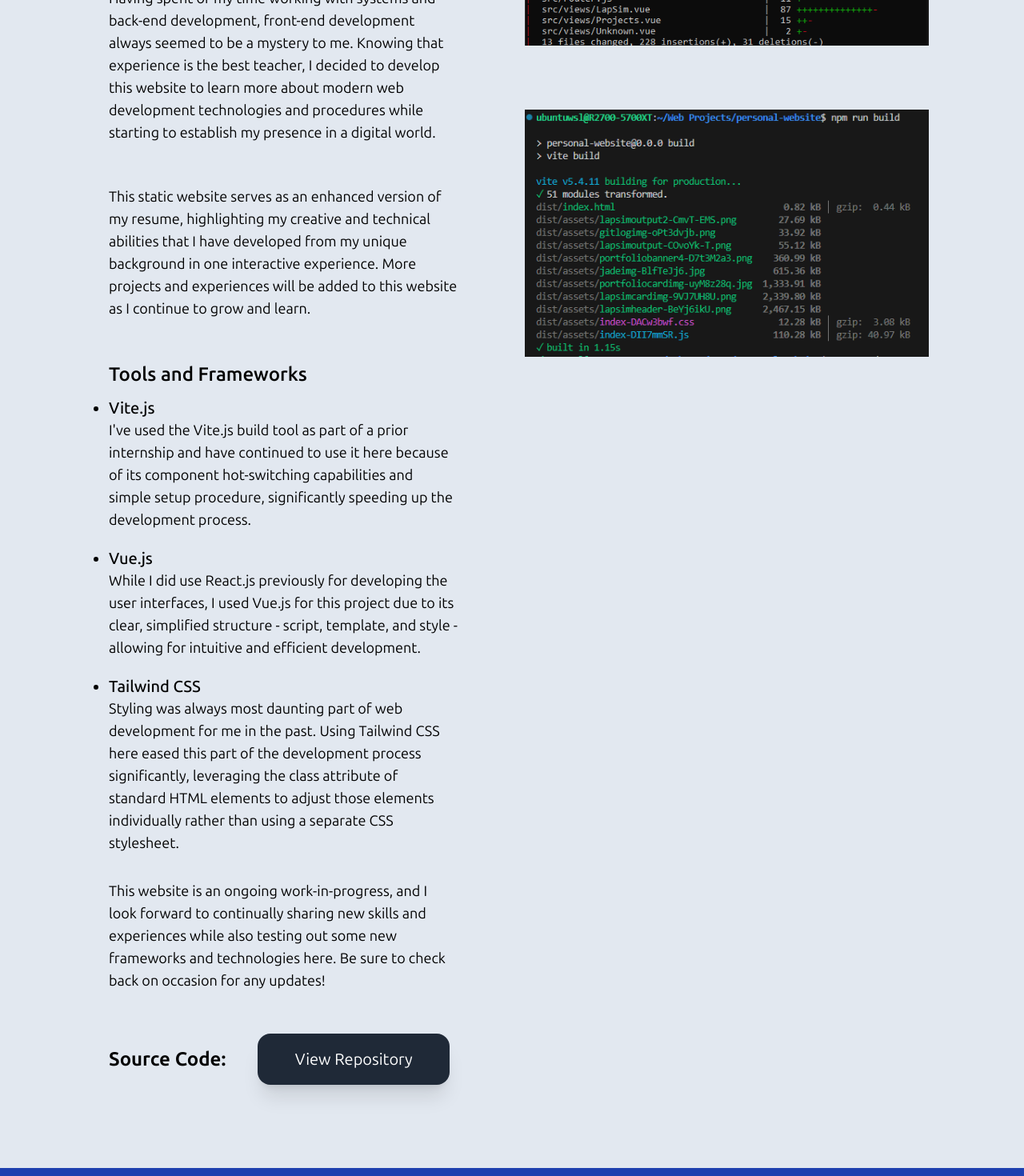
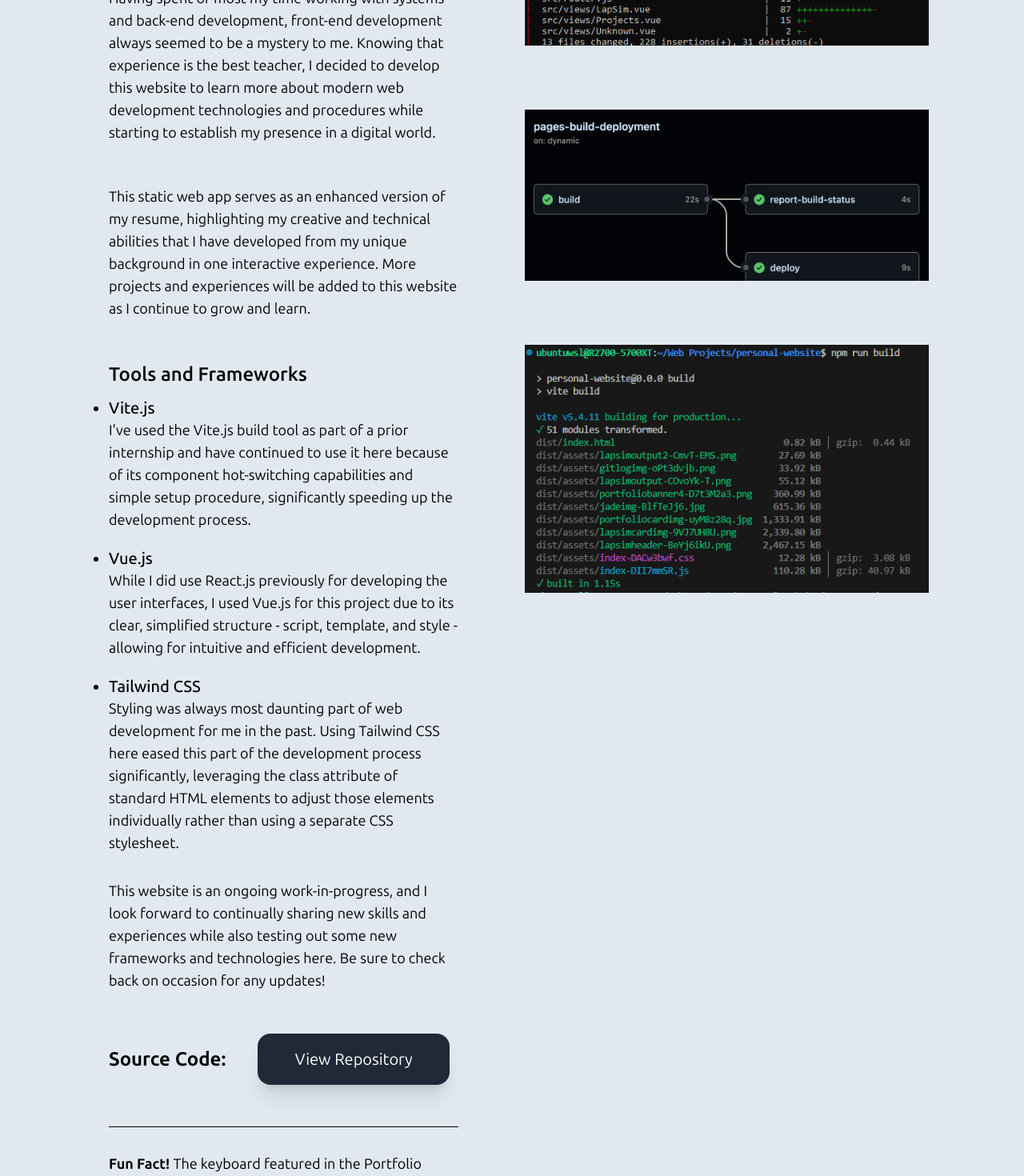
Before and after one commit to jakegustin/personal-website, a Vue app: page /projects/portfolio in a window 1280 px wide. Shown: the part 620-2090 px from the top of the page at 80% size. Built offline with nearby package versions, Linux system fonts and the light colour scheme.

Commit message:
new workflow img + fun facts

```diff
--- a/src/views/About.vue
+++ b/src/views/About.vue
@@ -63,13 +63,13 @@ import ContactFooter from '../components/ContactFooter.vue';
                         In addition to industry projects, I also had the opportunity to contribute to projects at my alma mater. After graduation,
                         I took up a courseware development role to create and refine software for the same undergraduate course I've held a teaching role in to
                         improve the quality of educational materials used in the course for future students. This role led to the creation of the
-                        <RouterLink to="/projects/lapsim"><span class="font-bold text-cyan-400 hover:underline">LapSim</span></RouterLink> project and
-                        new contributions to the <RouterLink to="/projects/jade"><span class="font-bold text-cyan-400 hover:underline">Jade</span></RouterLink>
+                        <RouterLink to="/projects/lapsim"><span class="font-bold text-cyan-500 dark:text-cyan-400 hover:underline">LapSim</span></RouterLink> project and
+                        new contributions to the <RouterLink to="/projects/jade"><span class="font-bold text-cyan-500 dark:text-cyan-400 hover:underline">Jade</span></RouterLink>
                          project, allowing students to apply their theoretical knowledge of the C language and CPU architecture respectively to creating functional programs and circuitry.
                     </p>
                     <br/>
                     <p>
-                        I also have experience as an individual contractor for various clients, using my ever-growing skillset to support their projects, including those focused on refining AI models for a variety of use cases, ranging from web development tasks to agentic AI.
+                        I also have experience as an individual contractor for various clients, using my ever-growing skillset to support their projects. My focus was on refining AI models for a variety of use cases ranging from web development tasks to agentic AI.
                     </p>
                     <br/>
                     <p>
@@ -81,7 +81,7 @@ import ContactFooter from '../components/ContactFooter.vue';
                 <div class="flex flex-col gap-y-3 text-lg">
                     <h2 class="text-3xl font-bold text-blue-700">Personal Interests</h2>
                     <p>
-                        Of course, I don't believe in the philosophy of "all work and no play" - life is all about finding balance!
+                        Of course, I don't believe in the philosophy of "all work and no play." Life is all about finding balance!
                     </p>
                     <br/>
                     <p>
--- a/src/views/Jade.vue
+++ b/src/views/Jade.vue
@@ -99,6 +99,13 @@ export default {
                     <ExternalLinkButton link="https://www.github.com/jakegustin/jade"/>
                   </div>
                   <br/>
+                  <hr class="border-black"/>
+
+                  <!-- Fun Fact Bit -->
+                  <p class="pt-5 pb-5"><span class="font-bold">Fun Fact! </span>The CPU featured in the Jade project card is
+                    the Intel Pentium G620T, from the same brand line as the very first CPU I used in a custom PC: the Pentium G4560.
+                    I also keep a (non-functional) CPU on my keychain.
+                  </p>
                 </div>
               </div>
 
--- a/src/views/Portfolio.vue
+++ b/src/views/Portfolio.vue
@@ -46,13 +46,13 @@ export default {
                     </ul>
                   </div>
                   <p class="pt-5">
-                      Having spent of my time working with systems and back-end development, front-end development always seemed to be a mystery to me. Knowing that
+                      Having spent of most my time working with systems and back-end development, front-end development always seemed to be a mystery to me. Knowing that
                       experience is the best teacher, I decided to develop this website to learn more about modern
                       web development technologies and procedures while starting to establish my presence in a digital world.
                   </p>
                   <br/>
                   <p>
-                      This static website serves as an enhanced version of my resume, highlighting my creative and technical abilities that I have developed from my
+                      This static web app serves as an enhanced version of my resume, highlighting my creative and technical abilities that I have developed from my
                       unique background in one interactive experience. More projects and experiences will be added to this website as I continue to grow and learn.
                   </p>
                   <br/>
@@ -92,12 +92,19 @@ export default {
                     <ExternalLinkButton link="https://www.github.com/jakegustin/personal-website"/>
                   </div>
                   <br/>
+                  <hr class="border-black"/>
+
+                  <!-- Fun Fact Bit -->
+                  <p class="pt-5 pb-5"><span class="font-bold">Fun Fact! </span>The keyboard featured in the Portfolio project card is
+                    the Logitech G915, the very keyboard I used to develop much of this website!
+                  </p>
                 </div>
               </div>
 
               <!-- Additional Images -->
               <div class="flex flex-col gap-y-20 items-center w-11/12 mx-auto">
                 <img src="/src/assets/gitlogimg.png" class="w-11/12 max-w-84 sm:max-w-3xl">
+                <img src="/src/assets/ghworkflowimg.png" class="w-11/12 max-w-84 sm:max-w-3xl">
                 <img src="/src/assets/npmbuildimg.png" class="w-11/12 max-w-84 sm:max-w-3xl">
               </div>
             </div>
```
Also changed, not shown: src/assets/ghworkflowimg.png (added).
